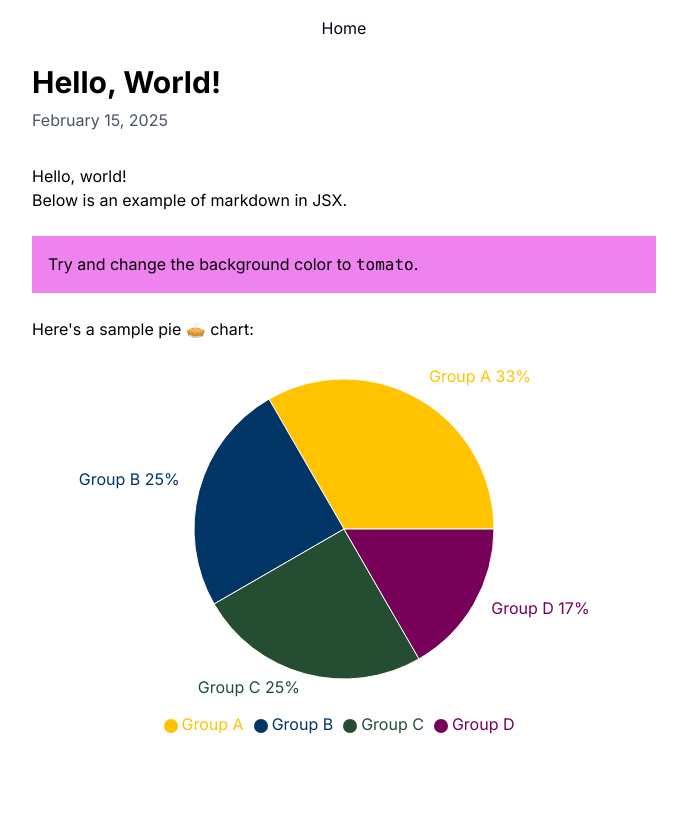
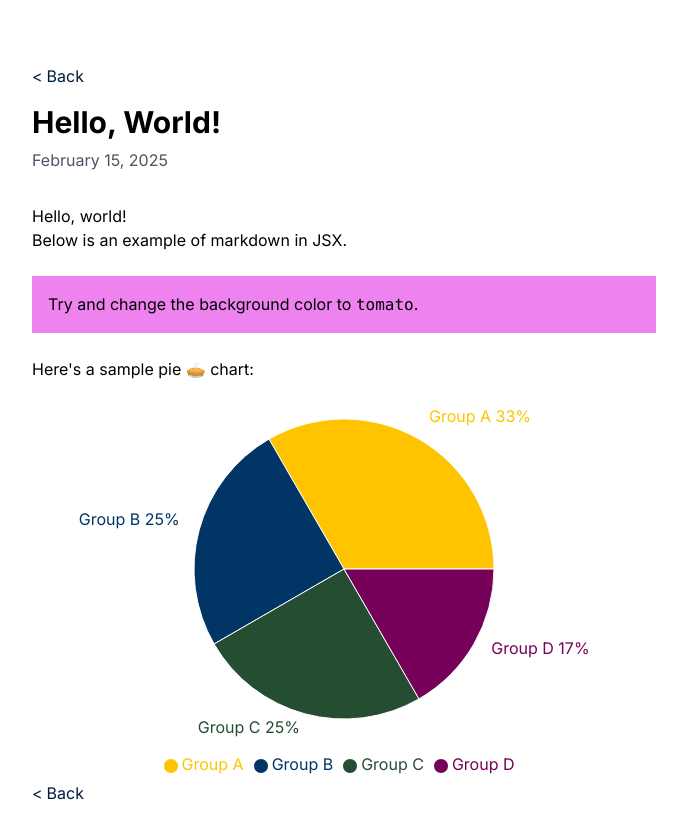
Before and after one commit to corey-stidston/blog, a Next.js app: page /blog/hello-world in a window 1280 px wide. Shown: the top 838 px of the page, without its empty margins (296-983 px from the left). Before the commit the page ends 805 px from the top, so only its background shows below. Built offline with nearby package versions, Linux system fonts and the light colour scheme.

Commit message:
feat: back button

```diff
--- a/src/app/blog/[slug]/page.tsx
+++ b/src/app/blog/[slug]/page.tsx
@@ -3,8 +3,8 @@ import path from 'path'
 import matter from 'gray-matter'
 import { MDXRemote } from 'next-mdx-remote/rsc'
 import { PieChart } from '@/components/PieChart'
-import NavigationBar from '@/components/NavigationBar'
 import { metadata } from '@/app/layout'
+import BackButton from '@/components/BackButton'
 
 export async function generateStaticParams() {
   const folder = path.join(process.cwd(), 'content/posts/')
@@ -35,7 +35,7 @@ export default async function Post({
 
   return (
     <article className="max-w-2xl mx-auto px-6 py-16">
-      <NavigationBar />
+      <BackButton />
       <header className="mb-8">
         <h1 className="text-3xl font-bold mb-2">{matterResult.data.title}</h1>
         <p className="text-gray-600 dark:text-gray-400">
@@ -53,6 +53,8 @@ export default async function Post({
           components={components}
         />
       </div>
+
+      <BackButton />
     </article>
   )
 }
--- a/src/app/page.tsx
+++ b/src/app/page.tsx
@@ -2,7 +2,6 @@ import fs from 'fs'
 import path from 'path'
 import matter from 'gray-matter'
 import Link from 'next/link'
-import NavigationBar from '../components/NavigationBar'
 
 interface Post {
   slug: string
@@ -40,7 +39,6 @@ export default function Home() {
 
   return (
     <div className="max-w-3xl mx-auto px-6 py-16">
-      <NavigationBar />
       <header className="mb-16">
         <h1 className="text-3xl font-bold mb-2 text-primary">My Blog</h1>
         <p className="text-primary dark:text-primary-dark">
--- /dev/null
+++ b/src/components/BackButton.tsx
@@ -0,0 +1,12 @@
+import React from 'react';
+import Link from 'next/link';
+
+const BackButton: React.FC = () => {
+  return (
+    <Link href="/" className="flex items-center text-secondary hover:text-secondary-light mb-4" aria-label="Back to home">
+      <span className="mr-1">&lt;</span>Back
+    </Link>
+  );
+};
+
+export default BackButton;
```
